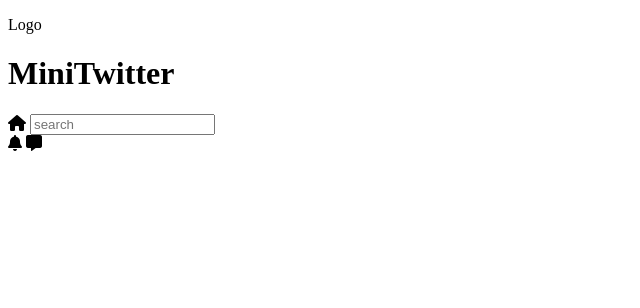
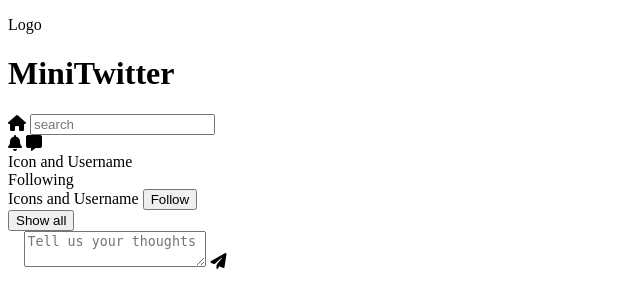
Before and after one commit to alphaClass6143/CI_PP4_mini-twitter, a Django app: template templates/index.html in a window 1280 px wide. Shown: the top 308 px of the page, without its empty margins (0-640 px from the left). Run offline with Django 4.2, Linux system fonts and the light colour scheme; the template is opened without the code that fills it, so the values that code supplies are empty.

Commit message:
Added index html

```diff
--- a/templates/index.html
+++ b/templates/index.html
@@ -1,10 +1,50 @@
 {% extends "base.html" %}
 
 {% block content %}
+<aside>
+    <div>
+        Icon and Username
+    </div>
+    <div>
+        Following
+    </div>
+    <div class="row">
+        Icons and Username
+
+        <button>Follow</button>
+    </div>
+    <button>Show all</button>
+</aside>
+<main>
+    <!-- Write new post -->
+    <div>
+        <i class="fa-light fa-circle-plus"></i>
+        <textarea placeholder="Tell us your thoughts"></textarea>
+        <i class="fa-solid fa-paper-plane"></i>
+    </div>
+
+    <div id="post-list">
+        {% for post in post_list %}
+            <div>
+                <div>
+                    <i class="fa-solid fa-user"></i>
+                    <h2>{{ post.username }}</h2>
+                </div>
+                <p>
+                    {{ post.content }}
+                </p>
+                <div class="post-bottom-preview">
+                    <i class="fa-solid fa-message"></i>
+                    <div>
+                        Upvote or not
+                    </div>
+                </div>
+
+            </div>
+        {% endfor %}
+
+    </div>
+</main>
 
 
-<div>
-
-</div>
-
 {%endblock%}
```
